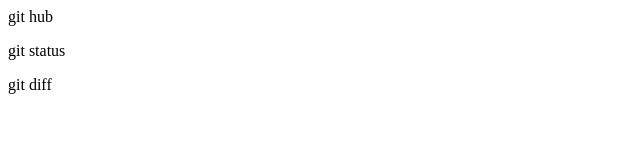
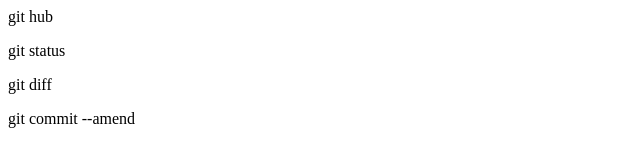
Before and after one commit to mascotas03/git_tutotial, a plain HTML site: page index.html in a window 1280 px wide. Shown: the whole page, without its empty margins (0-640 px from the left). Drawn offline with Linux system fonts and the light colour scheme.

Commit message:
git commit --amendを追記

```diff
--- a/index.html
+++ b/index.html
@@ -1,3 +1,4 @@
 <p>git hub</p>
 <p>git status</p>
 <p>git diff</p>
+<P>git commit --amend</P>
```
